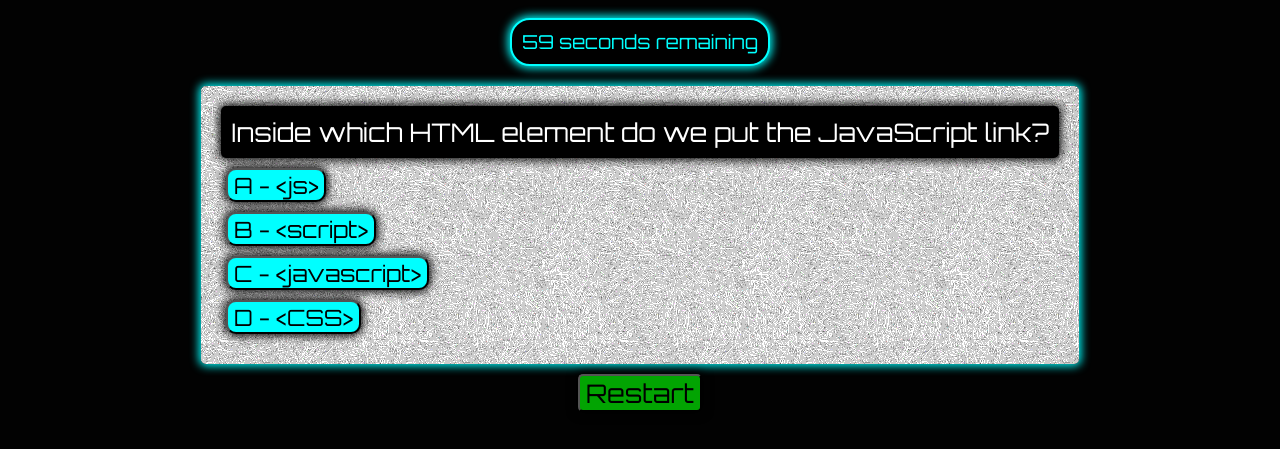
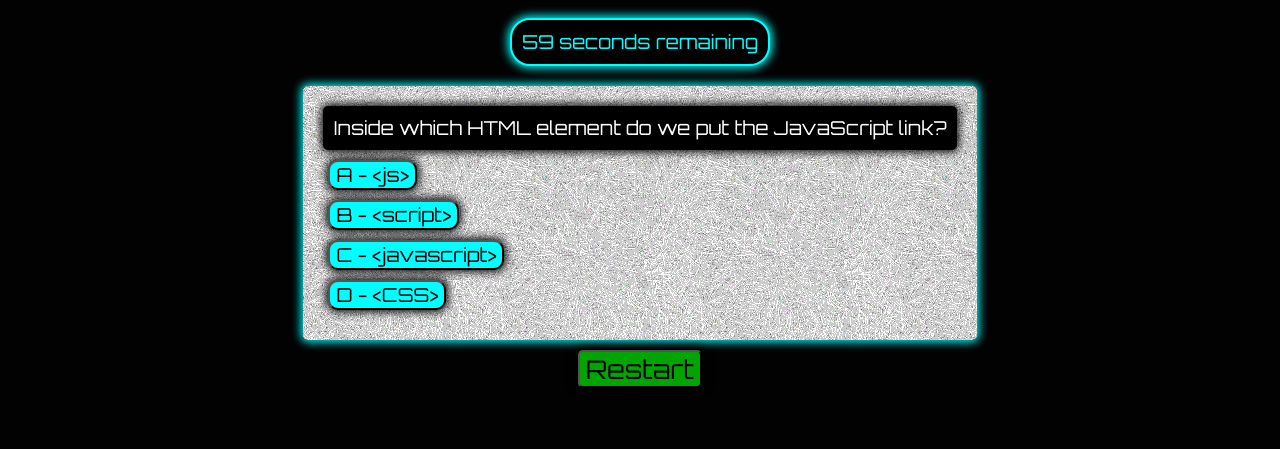
Before and after one commit to reflexson/paul-cox-code-quiz, a plain HTML site: page index.html in a window 1280 px wide. Both pictures are taken after a click on the button "Start". Shown: the part 207-656 px from the top of the page. Drawn offline with Linux system fonts and the light colour scheme.

Commit message:
last-css-edit

```diff
--- a/assets/CSS/style.css
+++ b/assets/CSS/style.css
@@ -218,10 +218,10 @@ input{
 
 @media (min-width:1025px){
     .contp{
-      font-size: 2vw;
+      font-size: 1.5vw;
     }
     .abtn{
-      font-size: 1.75vw;
+      font-size: 1.5vw;
     }
     .restart{
       font-size: 2vw;
```
